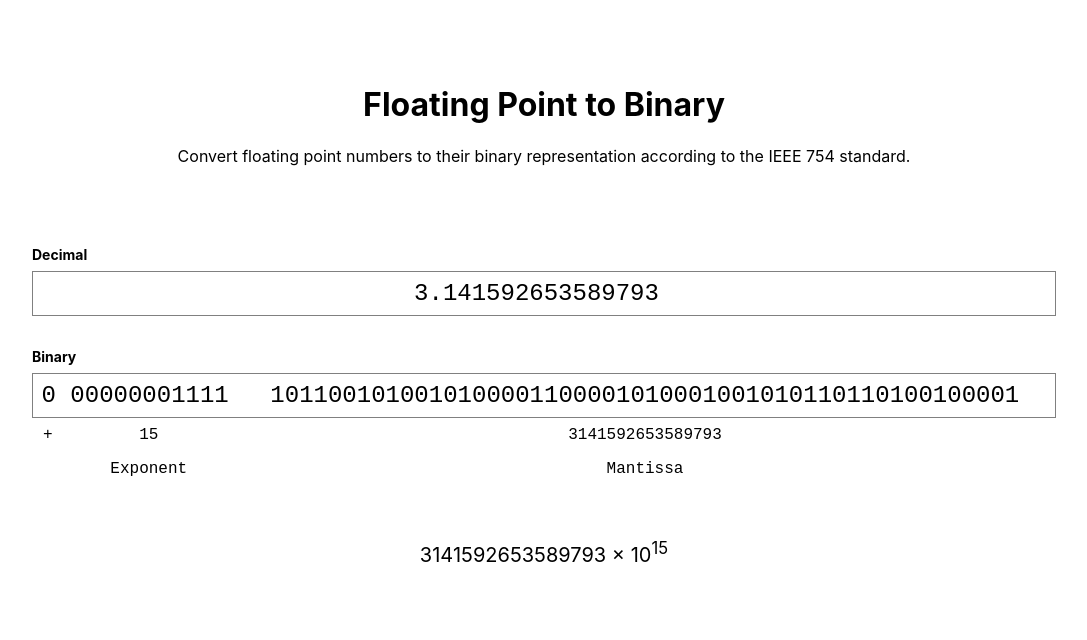
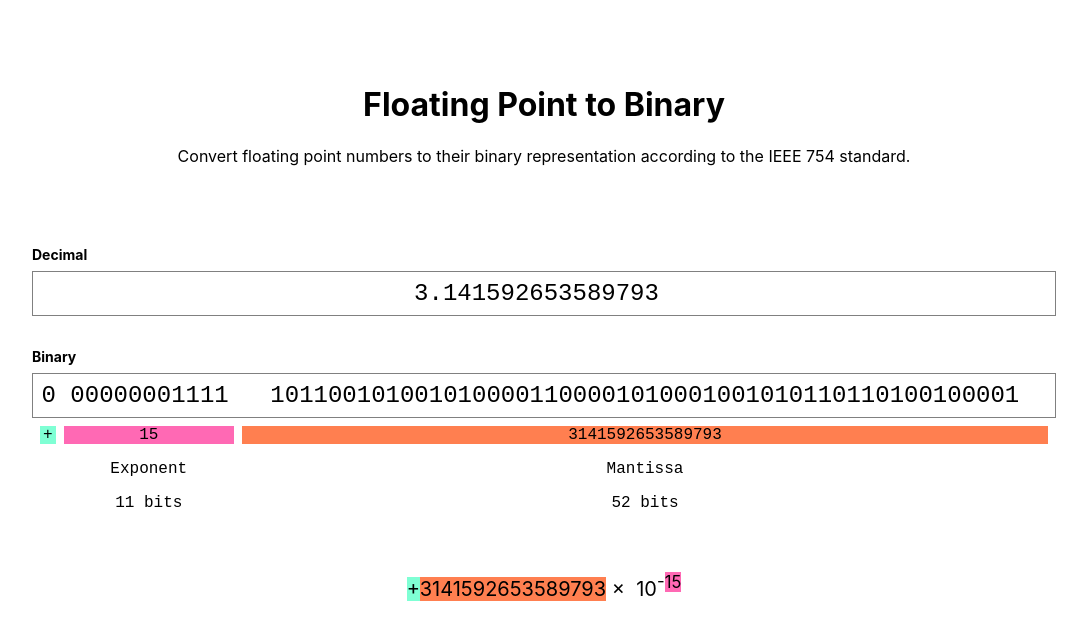
Before and after one commit to AndyBitz/floating-point-to-binary, a Next.js app: page / in a window 1280 px wide. Shown: the top 640 px of the page, without its empty margins (96-1183 px from the left). Built offline with nearby package versions, Linux system fonts and the light colour scheme.

Commit message:
Add colors

```diff
--- a/src/components/inputs/index.tsx
+++ b/src/components/inputs/index.tsx
@@ -62,15 +62,20 @@ export function BinaryInput({
 				</div>
 			</div>
 			<div className={cn(styles.binaryInputs, styles.binaryDescription)}>
-				<div>{signed === '1' ? '-' : '+'}</div>
-				<div>{parseInt(exponent, 2)}</div>
-				<div>{parseInt(mantissa, 2)}</div>
+				<div style={{ backgroundColor: 'var(--bgSign)' }}>{signed === '1' ? '-' : '+'}</div>
+				<div style={{ backgroundColor: 'var(--bgExponent)' }}>{parseInt(exponent, 2)}</div>
+				<div style={{ backgroundColor: 'var(--bgMantissa)' }}>{parseInt(mantissa, 2)}</div>
 			</div>
 			<div className={cn(styles.binaryInputs, styles.binaryDescription)}>
 				<div></div>
 				<div>Exponent</div>
 				<div>Mantissa</div>
 			</div>
+			<div className={cn(styles.binaryInputs, styles.binaryDescription)}>
+				<div></div>
+				<div>11 bits</div>
+				<div>52 bits</div>
+			</div>
 		</div>
 	);
 }
--- a/src/pages/index.tsx
+++ b/src/pages/index.tsx
@@ -69,8 +69,15 @@ export default function Page() {
 
 			<Container>
 				<p style={{ textAlign: 'center', fontSize: '20px' }}>
-					{binary.signed === '1' ? '-' : ''}
-					{parseInt(binary.mantissa, 2)} &times; 10<sup>{parseInt(binary.exponent, 2)}</sup>
+					<span style={{ backgroundColor: 'var(--bgSign)' }}>
+						{binary.signed === '1' ? '-' : '+'}
+					</span>
+					<span style={{ backgroundColor: 'var(--bgMantissa)' }}>
+						{parseInt(binary.mantissa, 2)}
+					</span>
+					&nbsp;&times;&nbsp;
+					10
+					<sup>-<span style={{ backgroundColor: 'var(--bgExponent)' }}>{parseInt(binary.exponent, 2)}</span></sup>
 				</p>
 			</Container>
 		</Layout>
--- a/src/styles.css
+++ b/src/styles.css
@@ -4,6 +4,10 @@
 	--gap: 8px;
 	--gap-double: calc(2 * var(--gap));
 	--gap-quadruple: calc(4 * var(--gap));
+
+	--bgSign: aquamarine;
+	--bgExponent: hotpink;
+	--bgMantissa: coral;
 }
 
 html, body {
```
